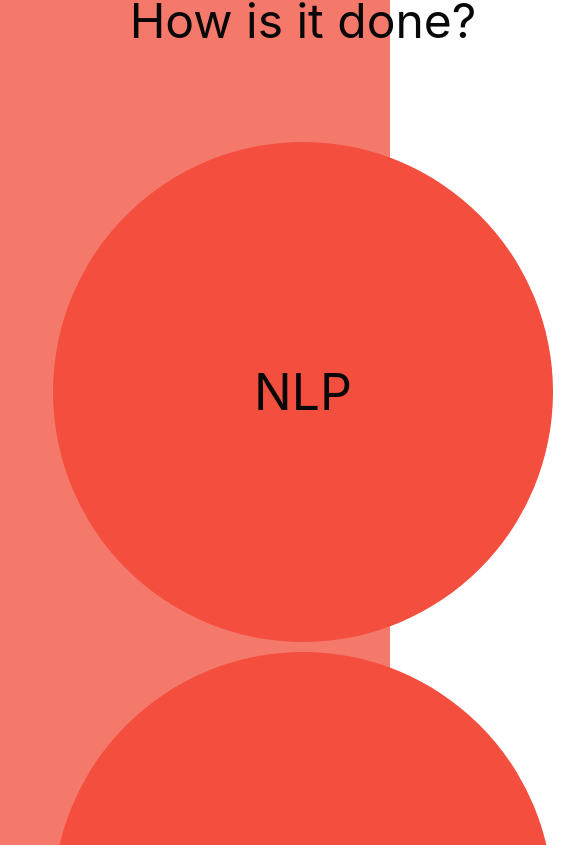
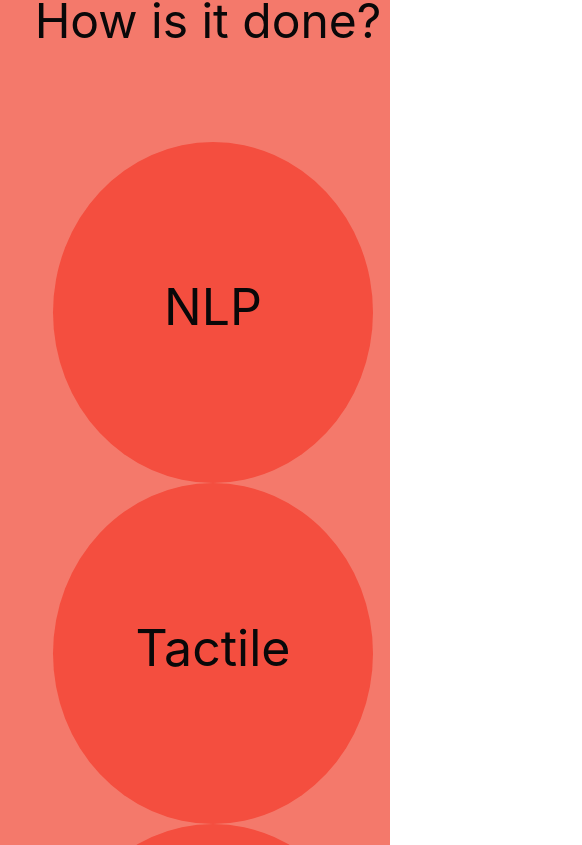
Before and after one commit to AbigailMedina/Medicine-Culture-and-Society-Final, a React (Create React App) app in the folder presentation/: page / in a window 390 px wide. Shown: the part 1259-2104 px from the top of the page, 582 px wide, since content can reach past the window. Built offline with nearby package versions, Linux system fonts and the light colour scheme.

Commit message:
working on responsive design, refactored out Circle Component to allow more options/differing number of options for a Circle

```diff
--- a/presentation/src/App.css
+++ b/presentation/src/App.css
@@ -43,20 +43,22 @@ header{
   margin-bottom: 2rem;
 }
 .circle {
-  width: 500px;
-  height: 500px;
-  display:inline-grid;
+  padding-top: 40%;
+  padding-bottom: 40%;
+  width:100%;
+  height:100%;
   border-radius: 50%;
   margin:5px;
   font-size: 50px;
   color: #090809;
   background: #F44E3F;
-  line-height: 500px;
-  /*align-items: center;*/
-  /*text-align: center;*/
   text-align: center;
   vertical-align: middle;
-  line-height: 500px;
+}
+.circle-container{
+  width: 20rem;
+  height: auto;
+  display: inline-grid;
 }
 
 .my-icon{
--- /dev/null
+++ b/presentation/src/components/Circle.jsx
@@ -0,0 +1,44 @@
+import React, { Component } from 'react'
+
+class Circle extends Component {
+	constructor(props) {
+		super(props);
+
+		this.state = {
+			options:this.props.options,
+			index:0,
+			//represents the index of info for this circle from options to display
+		}
+		this.clicked = this.clicked.bind(this);
+	}
+
+	clicked(){
+		const index = this.state.index
+		const options = this.state.options
+
+		if(index < options.length-1){
+			this.setState({index:index+1})
+		}
+		else{
+			this.setState({index:0})
+		}
+		this.props.circleClicked()//to display only this circle
+	}
+
+  	render() {
+  		const index = this.state.index;
+  		const options = this.state.options;
+	    return (
+			<div className="circle-container">
+    			<div
+		    		className={ index===0 ? "circle" : ""}
+		    		onClick={()=>{this.clicked()}}>
+		    			{options[index]}
+		    	</div>
+    		</div>
+
+	    )
+	}
+}
+
+export default Circle;
--- a/presentation/src/components/ClickableOptions.jsx
+++ b/presentation/src/components/ClickableOptions.jsx
@@ -1,42 +1,47 @@
 import React, { Component } from 'react'
-
+import Circle from './Circle.jsx'
 class ClickableOptions extends Component {
 	constructor(props) {
 		super(props);
-		//props
-		// this.aiHistory = this.props.aiHistory
-		this.options = this.props.options
+
 		this.state = {
 			options:this.props.options,
-			circles:true
+			showOne:false,
+			showIndex:0
 		}
-		this.displayOption = this.displayOption.bind(this);
+		this.circleClicked.bind(this)
 	}
 
-	displayOption(index){
-		const currOptions = this.state.options
-		if (currOptions.length===1){
-			this.setState({circles:true,options:this.props.options})
-		}else{
-			console.log(currOptions,currOptions[index],currOptions[index][1])
-			this.setState({circles:false,options:[currOptions[index][1]]})
+
+	headerClicked(){
+		this.setState({options:this.props.options, showOne:false})
+	}
+	circleClicked(item,index){
+		if(this.state.showOne===false){//currently showing all options
+			this.setState({showIndex:index,showOne:true})
 		}
 	}
 
 	content(props){
-		const options = this.state.options
-		const map = options.map((item, index) => (
-		    	<div
-		    		key={index}
-		    		className={this.state.circles?"circle":""}
-		    		onClick={()=>this.displayOption(index)}>
-		    	{(!Array.isArray(item) ?item:item[0])}</div>
-
-			))
+		const showIndex = this.state.showIndex;
 		return (
 			<section className="section ">
 				<div className="container  has-text-centered">
-					{map}
+					{(this.state.showOne === true?
+						<Circle
+				    		options = {this.state.options[showIndex]}
+				    		circleClicked = {()=>{this.circleClicked()}}
+				    	/>:
+				    		(this.state.options.map((item, index) => (
+				    			<Circle
+						    		key={index}
+						    		options = {item}
+						    		circleClicked = {()=>{this.circleClicked(item,index)}}
+
+						    	/>))
+							)
+						)}
+
 				</div>
 			</section>
 
@@ -53,7 +58,7 @@ class ClickableOptions extends Component {
 
 	    		<header
 		    		className="has-text-centered  is-size-1"
-		    		onClick={()=>this.setState({circles:true,options:this.props.options})}>{header}
+		    		onClick={this.headerClicked.bind(this)}>{header}
 		    	</header>
 
 		    	{content}
```
